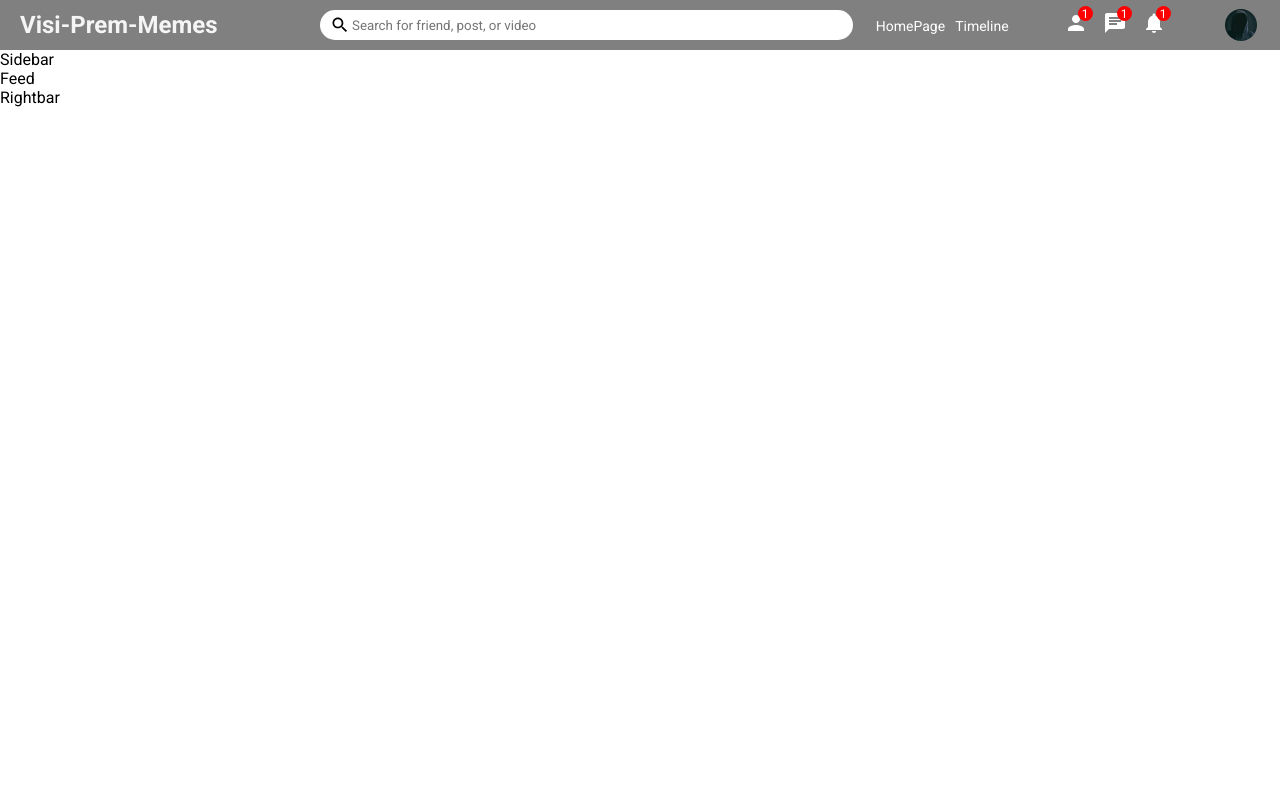
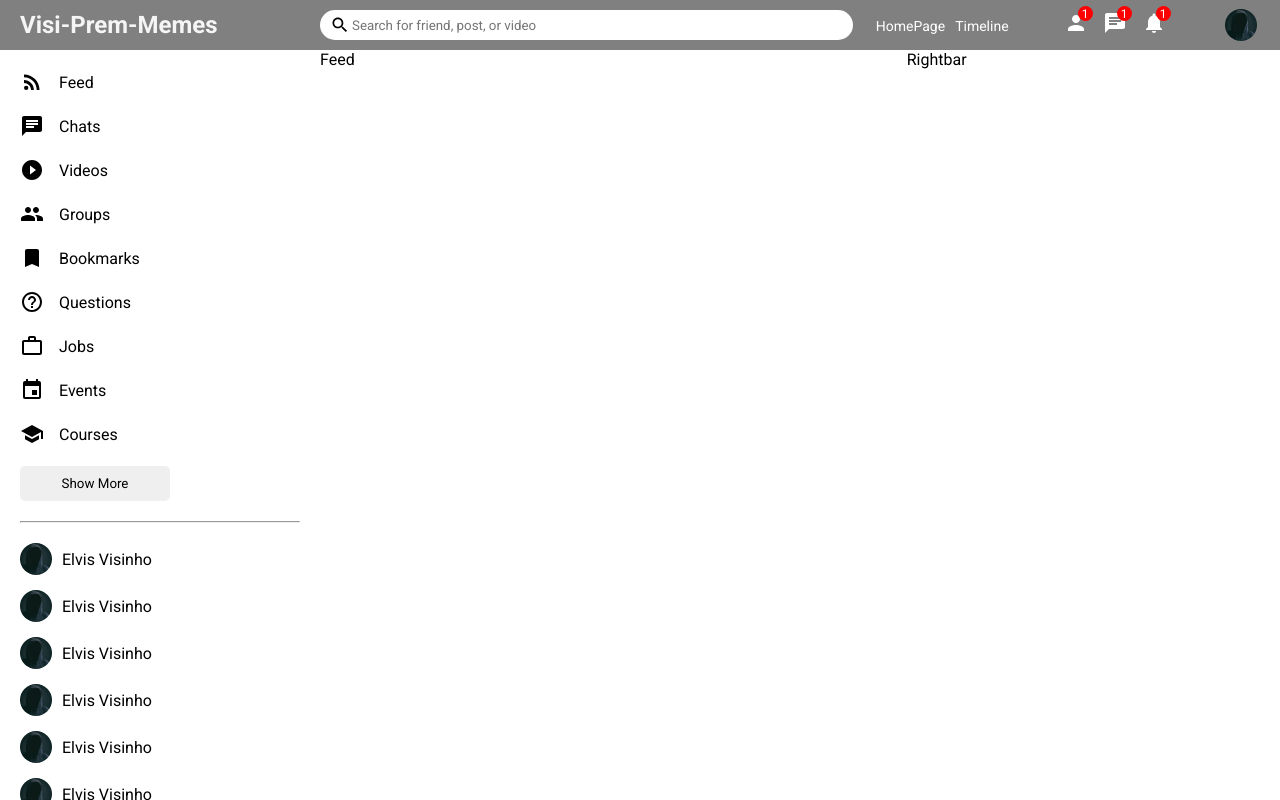
Before and after one commit to Visinho/Visi-Prem-Memes-Frontend, a React (Create React App) app: page / in a window 1280 px wide. Built offline with nearby package versions, Linux system fonts and the light colour scheme.

Commit message:
Sidebar component

```diff
--- a/src/components/feed/Feed.jsx
+++ b/src/components/feed/Feed.jsx
@@ -3,7 +3,7 @@
 
 const Feed = () => {
   return (
-    <div>
+    <div className='feed'>
       Feed
     </div>
   )
--- a/src/components/feed/feed.css
+++ b/src/components/feed/feed.css
@@ -0,0 +1,3 @@
+.feed {
+    flex: 5.5;
+}
--- a/src/components/rightbar/Rightbar.jsx
+++ b/src/components/rightbar/Rightbar.jsx
@@ -4,7 +4,7 @@
 
 const Rightbar = () => {
   return (
-    <div>
+    <div className='rightbar'>
       Rightbar
     </div>
   )
--- a/src/components/rightbar/rightbar.css
+++ b/src/components/rightbar/rightbar.css
@@ -0,0 +1,3 @@
+.rightbar {
+    flex: 3.5;
+}
--- a/src/components/sidebar/Sidebar.jsx
+++ b/src/components/sidebar/Sidebar.jsx
@@ -1,10 +1,103 @@
 import React from 'react';
 import "./sidebar.css";
+import {
+  RssFeed,
+  Chat,
+  PlayCircleFilledOutlined,
+  Group,
+  Bookmark,
+  HelpOutline,
+  WorkOutline,
+  Event,
+  School } from '@material-ui/icons';
 
 const Sidebar = () => {
   return (
-    <div>
-      Sidebar
+    <div className='sidebar'>
+      <div className='sidebarWrapper'>
+      <ul className="sidebarList">
+          <li className="sidebarListItem">
+            <RssFeed className="sidebarIcon" />
+            <span className="sidebarListItemText">Feed</span>
+          </li>
+          <li className="sidebarListItem">
+            <Chat className="sidebarIcon" />
+            <span className="sidebarListItemText">Chats</span>
+          </li>
+          <li className="sidebarListItem">
+            <PlayCircleFilledOutlined className="sidebarIcon" />
+            <span className="sidebarListItemText">Videos</span>
+          </li>
+          <li className="sidebarListItem">
+            <Group className="sidebarIcon" />
+            <span className="sidebarListItemText">Groups</span>
+          </li>
+          <li className="sidebarListItem">
+            <Bookmark className="sidebarIcon" />
+            <span className="sidebarListItemText">Bookmarks</span>
+          </li>
+          <li className="sidebarListItem">
+            <HelpOutline className="sidebarIcon" />
+            <span className="sidebarListItemText">Questions</span>
+          </li>
+          <li className="sidebarListItem">
+            <WorkOutline className="sidebarIcon" />
+            <span className="sidebarListItemText">Jobs</span>
+          </li>
+          <li className="sidebarListItem">
+            <Event className="sidebarIcon" />
+            <span className="sidebarListItemText">Events</span>
+          </li>
+          <li className="sidebarListItem">
+            <School className="sidebarIcon" />
+            <span className="sidebarListItemText">Courses</span>
+          </li>
+        </ul>
+        <button className='sidebarButton'>Show More</button>
+        <hr className='sidebarHr'/>
+        <ul className='sidebarFriendList'>
+          <li className='sidebarFriend'>
+            <img className='sidebarFriendImg' src='./assets/person/default.jpg' alt='image' />
+            <span className='sidebarFriendName'>Elvis Visinho</span>
+          </li>
+          <li className='sidebarFriend'>
+            <img className='sidebarFriendImg' src='./assets/person/default.jpg' alt='image' />
+            <span className='sidebarFriendName'>Elvis Visinho</span>
+          </li>
+          <li className='sidebarFriend'>
+            <img className='sidebarFriendImg' src='./assets/person/default.jpg' alt='image' />
+            <span className='sidebarFriendName'>Elvis Visinho</span>
+          </li>
+          <li className='sidebarFriend'>
+            <img className='sidebarFriendImg' src='./assets/person/default.jpg' alt='image' />
+            <span className='sidebarFriendName'>Elvis Visinho</span>
+          </li>
+          <li className='sidebarFriend'>
+            <img className='sidebarFriendImg' src='./assets/person/default.jpg' alt='image' />
+            <span className='sidebarFriendName'>Elvis Visinho</span>
+          </li>
+          <li className='sidebarFriend'>
+            <img className='sidebarFriendImg' src='./assets/person/default.jpg' alt='image' />
+            <span className='sidebarFriendName'>Elvis Visinho</span>
+          </li>
+          <li className='sidebarFriend'>
+            <img className='sidebarFriendImg' src='./assets/person/default.jpg' alt='image' />
+            <span className='sidebarFriendName'>Elvis Visinho</span>
+          </li>
+          <li className='sidebarFriend'>
+            <img className='sidebarFriendImg' src='./assets/person/default.jpg' alt='image' />
+            <span className='sidebarFriendName'>Elvis Visinho</span>
+          </li>
+          <li className='sidebarFriend'>
+            <img className='sidebarFriendImg' src='./assets/person/default.jpg' alt='image' />
+            <span className='sidebarFriendName'>Elvis Visinho</span>
+          </li>
+          <li className='sidebarFriend'>
+            <img className='sidebarFriendImg' src='./assets/person/default.jpg' alt='image' />
+            <span className='sidebarFriendName'>Elvis Visinho</span>
+          </li>
+        </ul>
+      </div>
     </div>
   )
 }
--- a/src/components/sidebar/sidebar.css
+++ b/src/components/sidebar/sidebar.css
@@ -0,0 +1,69 @@
+.sidebar {
+    flex: 3;
+    height: calc(100vh - 50px);
+    overflow-y: scroll;
+    position: sticky;
+    top: 50px;
+  }
+
+  ::-webkit-scrollbar {
+    width: 5px;
+  }
+  ::-webkit-scrollbar-track {
+    background-color: #f1f1f1;
+  }
+  ::-webkit-scrollbar-thumb {
+    background-color: rgb(179, 179, 179);
+  }
+
+  .sidebarWrapper {
+    padding: 20px;
+  }
+
+  .sidebarList {
+    padding: 0;
+    margin: 0;
+    list-style: none;
+  }
+
+  .sidebarListItem {
+    display: flex;
+    align-items: center;
+    margin-bottom: 20px;
+  }
+
+  .sidebarIcon {
+    margin-right: 15px;
+  }
+
+  .sidebarButton {
+    width: 150px;
+    border: none;
+    padding: 10px;
+    border-radius: 5px;
+    font-weight: 500;
+  }
+
+  .sidebarHr {
+    margin: 20px 0;
+  }
+
+  .sidebarFriendList {
+    padding: 0;
+    margin: 0;
+    list-style: none;
+  }
+
+  .sidebarFriend {
+    display: flex;
+    align-items: center;
+    margin-bottom: 15px;
+  }
+
+  .sidebarFriendImg {
+    width: 32px;
+    height: 32px;
+    border-radius: 50%;
+    object-fit: cover;
+    margin-right: 10px;
+  }
--- a/src/pages/home/Home.jsx
+++ b/src/pages/home/Home.jsx
@@ -3,6 +3,7 @@
 import Sidebar from '../../components/sidebar/Sidebar';
 import Rightbar from '../../components/rightbar/Rightbar';
 import Feed from '../../components/feed/Feed';
+import "./home.css";
 
 
 const Home = () => {
--- a/src/pages/home/home.css
+++ b/src/pages/home/home.css
@@ -0,0 +1,4 @@
+.homeContainer {
+    display: flex;
+    width: 100%;
+}
```
